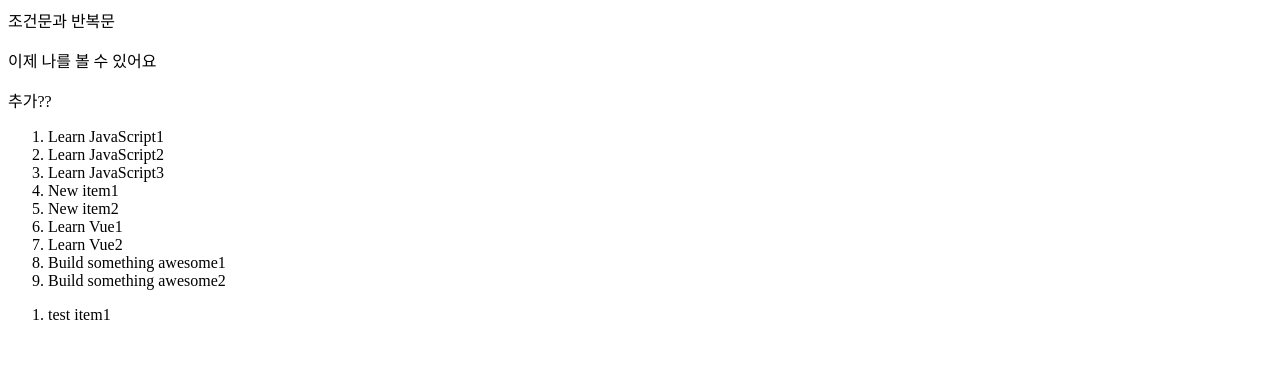
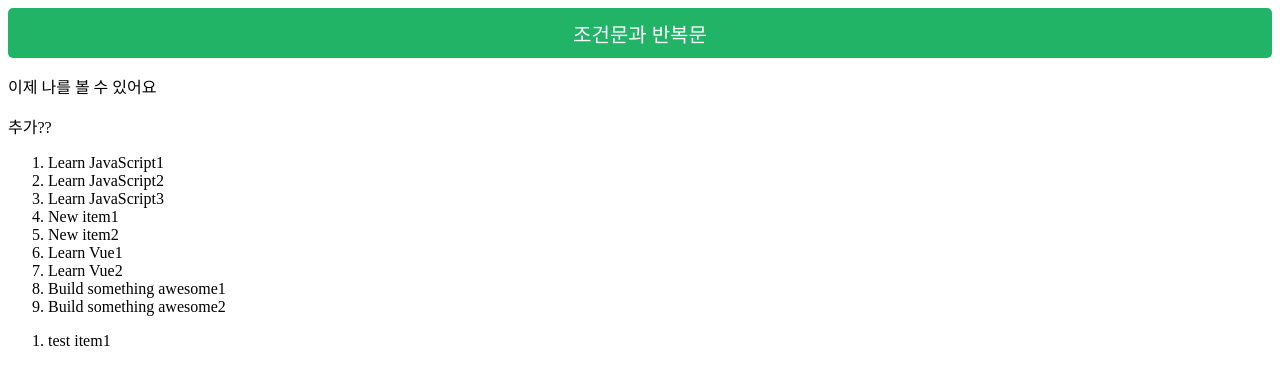
Before and after one commit to guitarhyo/guitarhyo.github.com, a Jekyll site: the page ex/conditionLoop.html, which Jekyll copies as it is, in a window 1280 px wide. Shown: the top 385 px of the page. Built offline with Jekyll 4.4.1, drawn with Linux system fonts in a browser that asks for light colours; comment, search, counter and statistics services are not loaded.

Commit message:
주석및 모바일 추가

```diff
--- a/ex/conditionLoop.html
+++ b/ex/conditionLoop.html
@@ -1,9 +1,11 @@
 <!DOCTYPE html>
 <html>
 <head>
-<meta charset="UTF-8">
+<meta charset="utf-8" />
+<meta name="viewport" content="user-scalable=no, initial-scale=1.0, maximum-scale=1.0, minimum-scale=1.0, width=device-width" />
+<meta name="format-detection" content="telephone=no"/>
 <title>vue</title>
-<link rel="stylesheet" href="https://hyobase-572cb.firebaseapp.com/resources/css/default.css" type="text/css" />
+<link rel="stylesheet" href="../resources/css/default.css" type="text/css" />
 <script src="https://unpkg.com/vue"></script>
 </head>
 <body>
--- a/ex/start.html
+++ b/ex/start.html
@@ -1,7 +1,9 @@
 <!DOCTYPE html>
 <html>
 <head>
-<meta charset="UTF-8">
+<meta charset="utf-8" />
+<meta name="viewport" content="user-scalable=no, initial-scale=1.0, maximum-scale=1.0, minimum-scale=1.0, width=device-width" />
+<meta name="format-detection" content="telephone=no"/>
 <title>vue</title> <!-- https://kr.vuejs.org/v2/guide/index.html -->
 <link rel="stylesheet" href="../resources/css/default.css" type="text/css" />
 <script src="https://unpkg.com/vue"></script>
```
Also changed, not shown: _layouts/default.html (+5 -3 lines).
